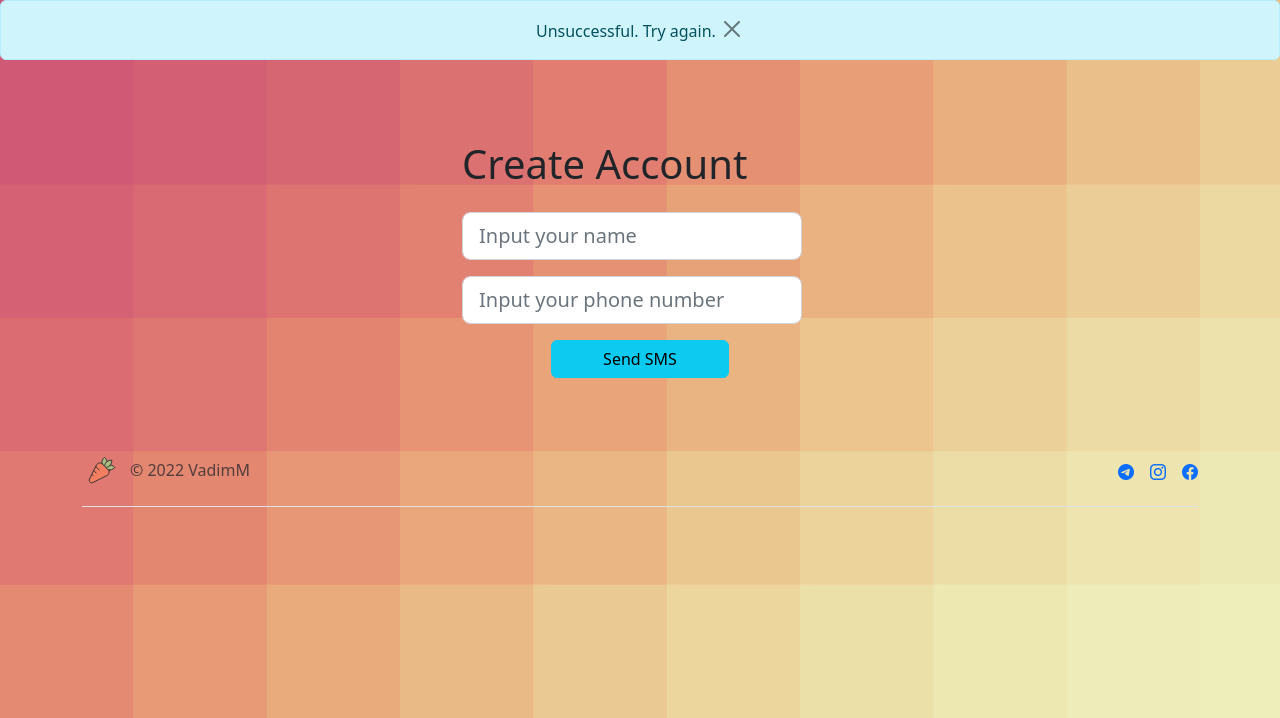
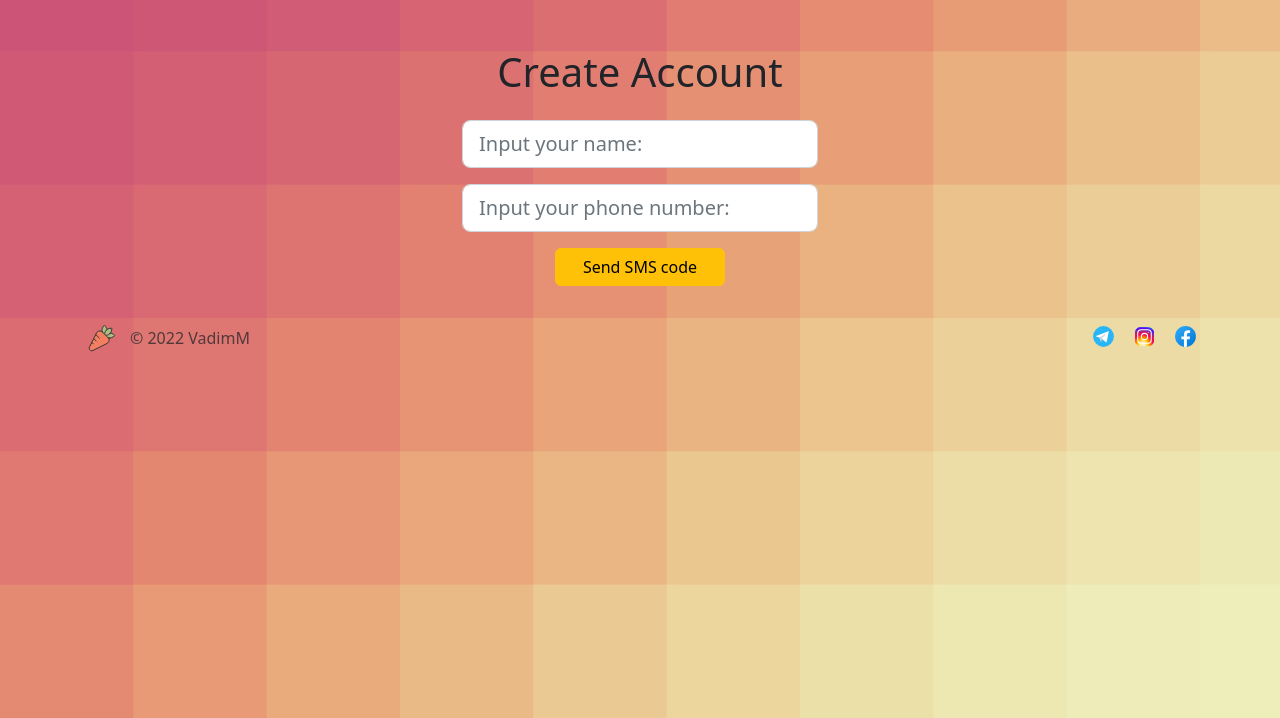
Before and after one commit to vadim-makarov/Customer-service, a Flask app: page /register in a window 1280 px wide. Shown: the part 82-800 px from the top of the page. Run offline with Flask 2, Linux system fonts and the light colour scheme; some libraries are stand-ins or nearby versions.

Commit message:
Added modals refactor style deleted templates

```diff
--- a/app/__init__.py
+++ b/app/__init__.py
@@ -9,6 +9,7 @@ from config import Config
 
 app = Flask(__name__)
 app.config.from_object(Config)
+
 
 db = SQLAlchemy(app)
 db.create_all()
--- a/app/forms.py
+++ b/app/forms.py
@@ -26,6 +26,11 @@ class LoginForm(FlaskForm):
     submit = SubmitField('Sign In')
 
 
+class SMSForm(FlaskForm):
+    code_input = StringField(validators=[InputRequired(), Length(4, 4)])
+    register = SubmitField('Register')
+
+
 class RegistrationForm(FlaskForm):
     username = StringField(validators=[InputRequired(),
                                        Length(3, 20, message="Please provide a valid name"),
@@ -34,8 +39,7 @@ class RegistrationForm(FlaskForm):
     phone_number = TelField(validators=[InputRequired(), Length(10, 12),
                                         Regexp(r"^\+(?:[0-9]●?){6,14}[0-9]$",
                                                message="Enter a valid phone number, like +55555555555")])
-    code = StringField(validators=[Length(4, message='Too short or too long. Please try again.')])
-    confirm_code = SubmitField('Submit')
+    confirm = SubmitField('Send SMS code')
 
     @staticmethod
     def validate_username(self, username):  # if already exist
--- a/app/routes.py
+++ b/app/routes.py
@@ -2,24 +2,23 @@
 import time
 from datetime import datetime
 
-from flask import render_template, flash, url_for, request
+from flask import render_template, flash, url_for, request, session
 from flask_login import current_user, login_user, logout_user, login_required
 from werkzeug.urls import url_parse
 from werkzeug.utils import redirect
 
 from app import app, db
-from app.forms import LoginForm, RegistrationForm, EditProfileForm, Services, CustomerServiceView
+from app.forms import LoginForm, RegistrationForm, EditProfileForm, Services, CustomerServiceView, SMSForm
 from app.models import User, Service
 from app.sms import send_sms, reminder
+
+if datetime.today().hour == 19:  # reminds users about service
+    reminder()
 
 
 @app.route('/')
 @app.route('/index')
 def index():
-    current_date = datetime.today()
-    if current_date.hour == 19:
-        reminder()
-        flash('SMS sended')
     return render_template('index.html', title='Home page')
 
 
@@ -28,23 +27,31 @@ def register():
     form = RegistrationForm()
     if current_user.is_authenticated:
         return redirect(url_for('index'))
-    if request.method == "POST":
-        modal = request.form.get("myModal")
-        if modal:
-            user = User(username=form.username.data, phone_number=form.phone_number.data)
-            user.set_password(form.phone_number.data)
-            db.session.add(user)
-            code = send_sms(form.phone_number.data)
-            flash(f'Your SMS code {code} was sended')
-            if form.validate_on_submit():
-                if code == form.code.data:
-                    db.session.commit()
-                    login_user(user)
-                    flash(f'Congratulations, {user.username} you are now a registered user!')
-                    time.sleep(1)
-                    return redirect(url_for('index'))
-    flash('Unsuccessful. Try again.')
+    if form.validate_on_submit():
+        session['username'] = form.username.data
+        session['phone_number'] = form.phone_number.data
+        session['code'] = send_sms(form.phone_number.data)
+        flash(f"Your code is {session['code']}")
+        return redirect(url_for('sms'))
     return render_template('register.html', title='Registration page', form=form)
+
+
+@app.route('/sms', methods=['GET', 'POST'])
+def sms():
+    sms_form = SMSForm()
+    user = User(username=session['username'], phone_number=session['phone_number'])
+    user.set_password(session['phone_number'])
+    if sms_form.validate_on_submit():
+        data = sms_form.code_input.data
+        db.session.add(user)
+        if session['code'] == data:
+            db.session.commit()
+            login_user(user)
+            flash(f'Congratulations, {user.username} you are now a registered user!')
+            time.sleep(1)
+            return redirect(url_for('index'))
+        flash('Invalid code. Try again in ...seconds')  # TODO user's wrong input
+    return render_template('sms.html', sms_form=sms_form)
 
 
 @app.route('/login', methods=['GET', 'POST'])
--- a/app/templates/base.html
+++ b/app/templates/base.html
@@ -72,6 +72,10 @@ background-size: cover;
 
 
 
+
+
+
+
     </style>
     <!-- Custom styles for this template -->
     <link href="{{ url_for('static', filename='css/carousel.css')}}" rel="stylesheet">
@@ -102,7 +106,28 @@ background-size: cover;
                 {% else %}
                 <a class="btn btn-outline-light me-2" href="{{ url_for('user', username=current_user.username) }}"
                    role="button">{{ current_user.username }}</a>
-                <a class="btn btn-warning" href="{{ url_for('logout') }}" role="button">Log out</a>
+                <button type="button" class="btn btn-warning" data-bs-toggle="modal"
+                        data-bs-target="#logoutModal">Log out
+                </button>
+                <div id="logoutModal" class="modal fade" tabindex="-1"
+                     aria-labelledby="exampleModalLabel"
+                     aria-hidden="true">
+                    <div class="modal-dialog modal-dialog-centered">
+                        <div class="modal-content">
+                            <div class="modal-header">
+                                <h5 class="modal-title text-dark">Do you want to quit?</h5>
+                                <button type="button" class="btn-close" data-bs-dismiss="modal"
+                                        aria-label="Close"></button>
+                            </div>
+                            <div class="modal-footer">
+                                <a class="btn btn-warning" href="{{ url_for('logout') }}" role="button">Log out</a>
+                                <button type="button" class="btn btn-secondary" data-bs-dismiss="modal">
+                                    Cancel
+                                </button>
+                            </div>
+                        </div>
+                    </div>
+                </div>
                 {% endif %}
             </div>
         </div>
@@ -133,10 +158,11 @@ background-size: cover;
                         <h1>Example headline.</h1>
                         <p>Some representative placeholder content for the first slide of the carousel.</p>
                         {% if current_user.is_authenticated %}
-                        <p><a class="btn btn-lg btn-primary" href="{{ url_for('user', user=current_user.username) }}">I
+                        <p><a class="btn btn-lg btn-primary"
+                              href="{{ url_for('user', username=current_user.username) }}">I
                             want it!</a></p>
                         {% else %}
-                        <p><a class="btn btn-lg btn-primary" href="{{ url_for('register') }}">I want it!</a></p>
+                        <p><a class="btn btn-lg btn-primary" href="{{ url_for('login') }}">I want it!</a></p>
                         {% endif %}
                     </div>
                 </div>
@@ -149,10 +175,11 @@ background-size: cover;
                         <h1>Another example headline.</h1>
                         <p>Some representative placeholder content for the second slide of the carousel.</p>
                         {% if current_user.is_authenticated %}
-                        <p><a class="btn btn-lg btn-primary" href="{{ url_for('user', user=current_user.username) }}">Really
+                        <p><a class="btn btn-lg btn-primary"
+                              href="{{ url_for('user', username=current_user.username) }}">Really
                             want it!</a></p>
                         {% else %}
-                        <p><a class="btn btn-lg btn-primary" href="{{ url_for('register') }}">Really want it!</a></p>
+                        <p><a class="btn btn-lg btn-primary" href="{{ url_for('login') }}">Really want it!</a></p>
                         {% endif %}
                     </div>
                 </div>
@@ -165,10 +192,11 @@ background-size: cover;
                         <h1>One more for good measure.</h1>
                         <p>Some representative placeholder content for the third slide of this carousel.</p>
                         {% if current_user.is_authenticated %}
-                        <p><a class="btn btn-lg btn-primary" href="{{ url_for('user', user=current_user.username) }}">Nothing
+                        <p><a class="btn btn-lg btn-primary"
+                              href="{{ url_for('user', username=current_user.username) }}">Nothing
                             more!</a></p>
                         {% else %}
-                        <p><a class="btn btn-lg btn-primary" href="{{ url_for('register') }}">Nothing more!</a></p>
+                        <p><a class="btn btn-lg btn-primary" href="{{ url_for('login') }}">Nothing more!</a></p>
                         {% endif %}
 
                     </div>
@@ -291,7 +319,7 @@ background-size: cover;
     {% endblock %}
     <!-- FOOTER -->
     <div class="container">
-        <footer class="footer mt-auto d-flex flex-wrap justify-content-between align-items-center py-3 my-4 border-bottom">
+        <footer class="footer mt-auto d-flex flex-wrap justify-content-between align-items-center py-3 my-4 navbar-fixed-bottom">
             <div class="col-md-4 d-flex align-items-center">
                 <a href="/" class="d-flex align-items-center mb-2 mb-lg-0 text-white text-decoration-none">
                     <img class="bi me-2" width="40" height="40" role="img"
@@ -300,11 +328,15 @@ background-size: cover;
                 <span class="mb-3 mb-md-0 text-muted">© 2022 VadimM </span>
             </div>
             <ul class="nav col-md-4 justify-content-end list-styled d-flex">
-                <li class="ms-3"><a class="bi bi-telegram" href="#">
-                </a></li>
-                <li class="ms-3"><a class="bi bi-instagram" href="#">
-                </a></li>
-                <li class="ms-3"><a class="bi bi-facebook" href="#">
+                <li class="ms-3"><a href="#"
+                                    class="d-flex align-items-center mb-2 mb-lg-0 text-white text-decoration-none">
+                    <img class="bi bi-telegram" width="25" height="25" role="img"
+                         src="{{ url_for('static', filename = 'img/icons8-telegram-app.svg')}}"></a></li>
+                <li class="ms-3"><a href="#">
+                    <img class="bi bi-instagram" width="25" height="25" role="img"
+                         src="{{ url_for('static', filename = 'img/icons8-instagram.svg')}}"></a></li>
+                <li class="ms-3"><a href="#"><img class="bi bi-facebook" width="25" height="25" role="img"
+                                                  src="{{ url_for('static', filename = 'img/icons8-facebook.svg')}}">
                 </a></li>
             </ul>
         </footer>
--- a/app/templates/features.html
+++ b/app/templates/features.html
@@ -1,6 +1,8 @@
 {% extends "base.html" %}
 
 {% block body %}
+<body>
+<main>
 <h1 class="display-1">Display 1</h1>
 <div class="container overflow-hidden">
   <div class="row gx-5">
@@ -40,4 +42,6 @@
     </div>
   </div>
 </div>
+</main>
+</body>
 {% endblock %}
--- a/app/templates/register.html
+++ b/app/templates/register.html
@@ -1,77 +1,32 @@
 {% extends "base.html" %}
 <title>Registration</title>
-</head>
+{% block body %}
 <body>
-{% block body %}
 <main>
     <br><br>
     <div class="container">
         <div class="row justify-content-md-center">
             <div class="col-6 col-md-4">
-                <form action="" class="row g-3">
-                    <div class="row g-3">
-                        <h1>Create Account</h1>
+                <form action="" class="row g-3" method="post">
+                    <h1 class="text-center">Create Account</h1>
                     {{ form.csrf_token }}
-                        <div>{{ form.username(class="form-control form-control-lg", placeholder="Input your name") }}
+                    <div>{{ form.username(class="form-control form-control-lg", placeholder="Input your name:") }}
                         {% for error in form.username.errors %}
                         <span style="btn btn-warning">{{ error }}</span>
                         {% endfor %}
                     </div>
-                        <div>{{ form.phone_number(class="form-control form-control-lg", placeholder="Input your phone number")}}
+                    <div>{{ form.phone_number(class="form-control form-control-lg", placeholder="Input your phone number:")}}
                         {% for error in form.phone_number.errors %}
                         <span style="btn btn-warning">{{ error }}</span>
                         {% endfor %}
                     </div>
-                    </div>
-                </form>
                         <div class="d-grid gap-2 col-6 mx-auto">
-                <button type="button" class="btn btn-info" data-bs-toggle="modal" data-bs-target="#myModal">Send SMS
-                </button>
-                <br><br>
-                </div>
-            </div>
-        </div>
-    </div>
-
-    <div id="myModal" class="modal fade" tabindex="-1" aria-labelledby="exampleModalLabel"
-         aria-hidden="true">
-        <div class="modal-dialog modal-dialog-centered">
-            <div class="modal-content">
-                <div class="modal-header">
-                    <h5 class="modal-title" id="exampleModalLabel">Confirm your phone number</h5>
-                    <button type="button" class="btn-close" data-bs-dismiss="modal" aria-label="Close"></button>
-                </div>
-                <div class="modal-body">
-                    <form action="" method="post">
-                        {{ form.code(class="form-control form-control-lg", placeholder="Enter the code:") }}
-                        {% for error in form.phone_number.errors %}
-                        <span style="btn btn-warning">{{ error }}</span>
-                        {% endfor %}
-                    </form>
-                </div>
-                <form>
-                    <div class="modal-footer">
-                        {{ form.confirm_code(class="btn btn-info") }}
+                        {{ form.confirm(class="btn btn-warning") }}
                     </div>
                 </form>
             </div>
         </div>
     </div>
 </main>
-<script>
-$('#modal-confirm').click(function(){
-    // Perform the action after modal confirm button is clicked.
-
-    $('#form-submit').click(); // submitting the form
-});
-function form_submit(){
-    // Close the Modal
-    $("#updateModal").modal("hide");
-
-    // submit it
-    document.getElementById("mainForm").submit();
-}
-</script>
 </body>
 {% endblock %}
-</html>
--- a/app/templates/user.html
+++ b/app/templates/user.html
@@ -1,10 +1,7 @@
 {% extends "base.html" %}
 {% import "bootstrap/wtf.html" as wtf %}
 
-
 {% block body %}
-<head>
-</head>
 <body>
 <main>
     <br>
```
Also changed, not shown: app/templates/500.html (+3 -4 lines), app/templates/sms.html (added, +37 -0 lines), app/static/img/icons8-facebook.svg (added), app/static/img/icons8-instagram.svg (added), app/static/img/icons8-telegram-app.svg (added), app/user.db. Lines whose indentation alone changed are shown as unchanged.
